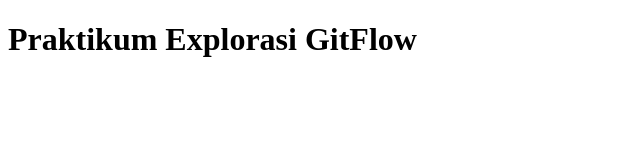
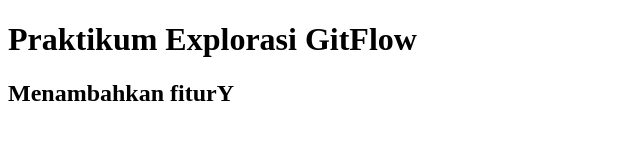
Before and after one commit to Agussdz/Explorasi-GitFlow, a plain HTML site: page index.html in a window 1280 px wide. Shown: the whole page, without its empty margins (0-640 px from the left). Drawn offline with Linux system fonts and the light colour scheme.

Commit message:
Menambahkan fitur Y

```diff
--- a/index.html
+++ b/index.html
@@ -7,5 +7,6 @@
   </head>
   <body>
     <h1>Praktikum Explorasi GitFlow</h1>
+    <h2>Menambahkan fiturY</h2>
   </body>
 </html>
```
